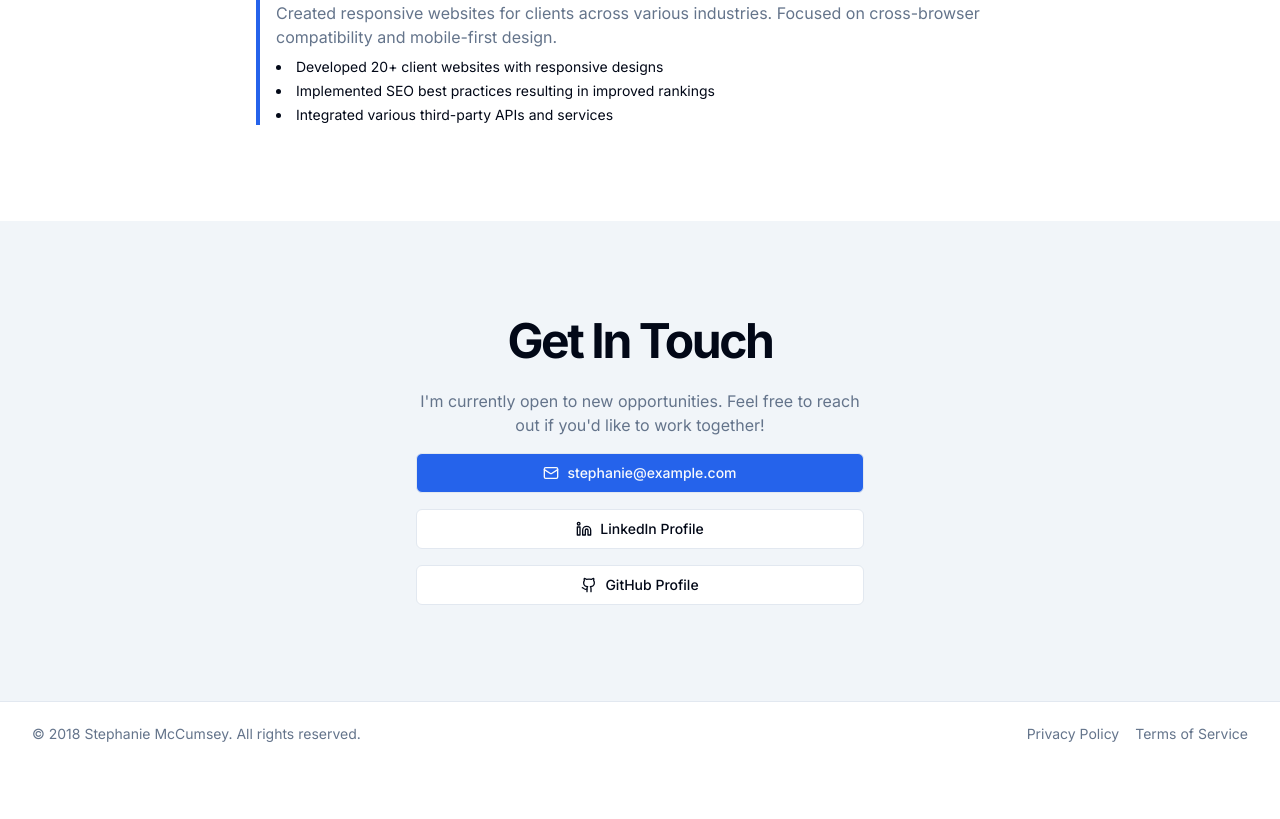
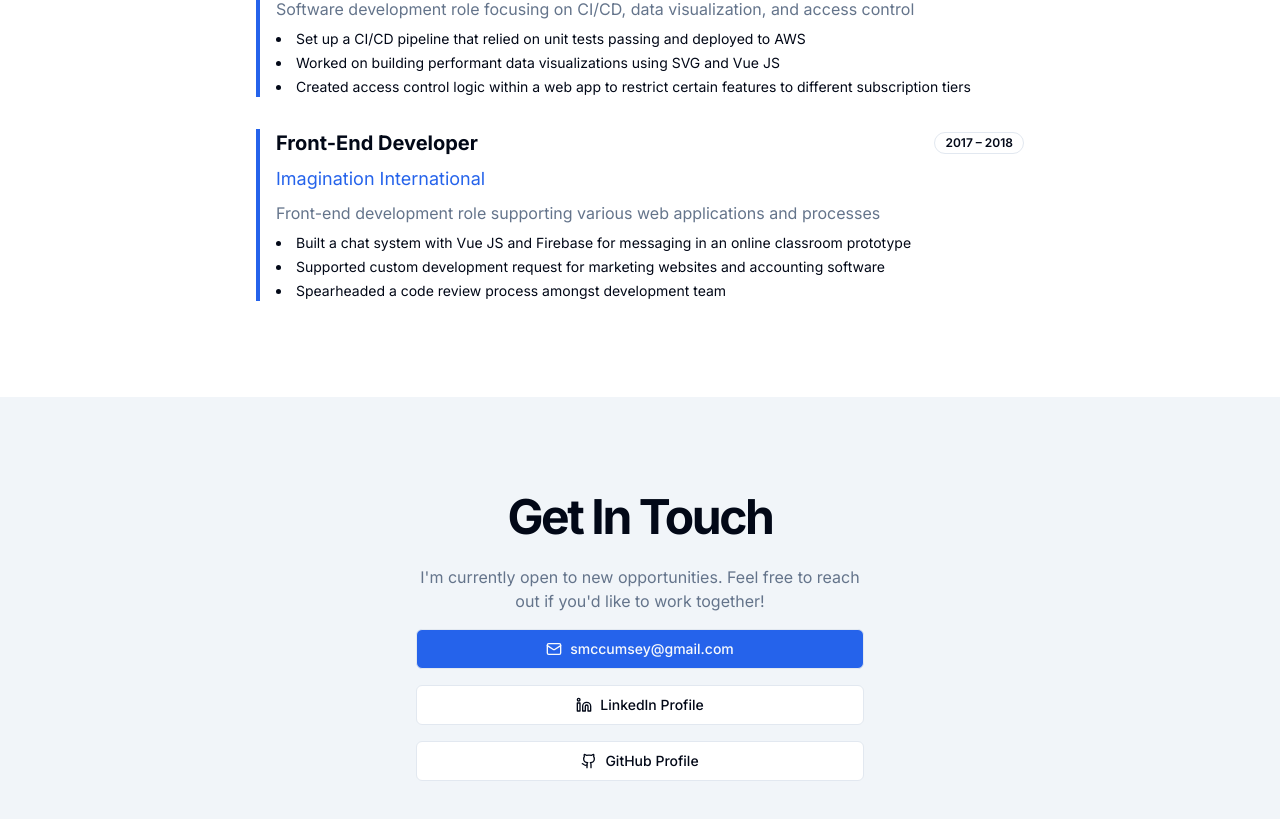
Before and after one commit to smccumsey/smccumsey.com, a Next.js app: page / in a window 1280 px wide. Shown: the part 2918-3737 px from the top of the page. Before the commit the page ends 3684 px from the top, so only its background shows below. Built offline with nearby package versions, Linux system fonts and the light colour scheme.

Commit message:
update content to match resume

```diff
--- a/src/app/page.tsx
+++ b/src/app/page.tsx
@@ -13,7 +13,7 @@ export const metadata: Metadata = {
   openGraph: {
     type: "website",
     locale: "en_US",
-    url: "https://johndoe.dev",
+    url: "https://smccumsey.com",
     title: "Stephanie McCumsey | Frontend Engineer",
     description:
       "Portfolio of Stephanie McCumsey, a frontend engineer specializing in React, TypeScript, and modern web technologies.",
@@ -154,18 +154,18 @@ export default function Portfolio() {
                 </Button>
               </div>
               <div className="flex gap-4 pt-4">
-                <Link href="https://github.com" target="_blank" rel="noopener noreferrer" aria-label="GitHub Profile">
+                <Link href="https://github.com/smccumsey" target="_blank" rel="noopener noreferrer" aria-label="GitHub Profile">
                   <Github className="h-6 w-6" />
                 </Link>
                 <Link
-                  href="https://linkedin.com"
+                  href="https://www.linkedin.com/in/stephaniemccumsey/"
                   target="_blank"
                   rel="noopener noreferrer"
                   aria-label="LinkedIn Profile"
                 >
                   <Linkedin className="h-6 w-6" />
                 </Link>
-                <Link href="mailto:stephanie@example.com" aria-label="Email Me">
+                <Link href="mailto:smccumsey@gmail.com" aria-label="Email Me">
                   <Mail className="h-6 w-6" />
                 </Link>
               </div>
@@ -303,40 +303,49 @@ export default function Portfolio() {
             <div className="max-w-3xl mx-auto space-y-8">
               {[
                 {
-                  role: "Senior Frontend Engineer",
-                  company: "Tech Solutions Inc.",
-                  period: "2021 - Present",
-                  description:
-                    "Lead frontend development for multiple client projects. Implemented accessibility standards and improved performance metrics across all applications.",
-                  achievements: [
-                    "Reduced load time by 40% through code optimization",
-                    "Implemented CI/CD pipeline for frontend deployments",
-                    "Mentored junior developers on React best practices",
-                  ],
+                  "role": "Software Engineer",
+                  "company": "Atlassian (Trello)",
+                  "period": "2021 – 2025",
+                  "description": "Software engineering role focused on web development and maintenance",
+                  "achievements": [
+                    "Led a project to replace Redux usage with GraphQL across the web codebase",
+                    "Presented on Jest and React Testing Library at company front end forum",
+                    "Reduced dependency debt by over half for a project led across repos owned by the team",
+                    "Maintained the Trello desktop app and improved documentation after the previous owners left the team"
+                  ]
                 },
                 {
-                  role: "Frontend Developer",
-                  company: "Digital Innovations",
-                  period: "2018 - 2021",
-                  description:
-                    "Developed responsive web applications using React and TypeScript. Collaborated with designers to implement pixel-perfect UIs.",
-                  achievements: [
-                    "Built a component library used across multiple projects",
-                    "Improved accessibility compliance to WCAG AA standards",
-                    "Implemented state management with Redux and Context API",
-                  ],
+                  "role": "Software Engineer",
+                  "company": "Splunk",
+                  "period": "2019 – 2021",
+                  "description": "Software engineering role involving API development and front-end work",
+                  "achievements": [
+                    "Developed a GraphQL API using Apollo Server and consumed by a React app",
+                    "Steered front-end development for an internal customer support interface built from an OpenAPI definition and architected to follow compliance requirements",
+                    "Maintained and grew the marketing site for VictorOps (Splunk acquiree)"
+                  ]
                 },
                 {
-                  role: "Web Developer",
-                  company: "Creative Agency",
-                  period: "2016 - 2018",
-                  description:
-                    "Created responsive websites for clients across various industries. Focused on cross-browser compatibility and mobile-first design.",
-                  achievements: [
-                    "Developed 20+ client websites with responsive designs",
-                    "Implemented SEO best practices resulting in improved rankings",
-                    "Integrated various third-party APIs and services",
-                  ],
+                  "role": "Software Developer",
+                  "company": "PenLink",
+                  "period": "2018 – 2019",
+                  "description": "Software development role focusing on CI/CD, data visualization, and access control",
+                  "achievements": [
+                    "Set up a CI/CD pipeline that relied on unit tests passing and deployed to AWS",
+                    "Worked on building performant data visualizations using SVG and Vue JS",
+                    "Created access control logic within a web app to restrict certain features to different subscription tiers"
+                  ]
+                },
+                {
+                  "role": "Front-End Developer",
+                  "company": "Imagination International",
+                  "period": "2017 – 2018",
+                  "description": "Front-end development role supporting various web applications and processes",
+                  "achievements": [
+                    "Built a chat system with Vue JS and Firebase for messaging in an online classroom prototype",
+                    "Supported custom development request for marketing websites and accounting software",
+                    "Spearheaded a code review process amongst development team"
+                  ]
                 },
               ].map((job, index) => (
                 <div key={index} className="border-l-4 border-primary pl-4 space-y-2">
@@ -366,17 +375,17 @@ export default function Portfolio() {
               </p>
               <div className="flex flex-col gap-4">
                 <Button asChild className="gap-2">
-                  <Link href="mailto:stephanie@example.com">
-                    <Mail className="h-4 w-4" /> stephanie@example.com
+                  <Link href="mailto:smccumsey@gmail.com">
+                    <Mail className="h-4 w-4" /> smccumsey@gmail.com
                   </Link>
                 </Button>
                 <Button variant="outline" asChild className="gap-2">
-                  <Link href="https://linkedin.com" target="_blank" rel="noopener noreferrer">
+                  <Link href="https://www.linkedin.com/in/stephaniemccumsey/" target="_blank" rel="noopener noreferrer">
                     <Linkedin className="h-4 w-4" /> LinkedIn Profile
                   </Link>
                 </Button>
                 <Button variant="outline" asChild className="gap-2">
-                  <Link href="https://github.com" target="_blank" rel="noopener noreferrer">
+                  <Link href="https://github.com/smccumsey" target="_blank" rel="noopener noreferrer">
                     <Github className="h-4 w-4" /> GitHub Profile
                   </Link>
                 </Button>
```
